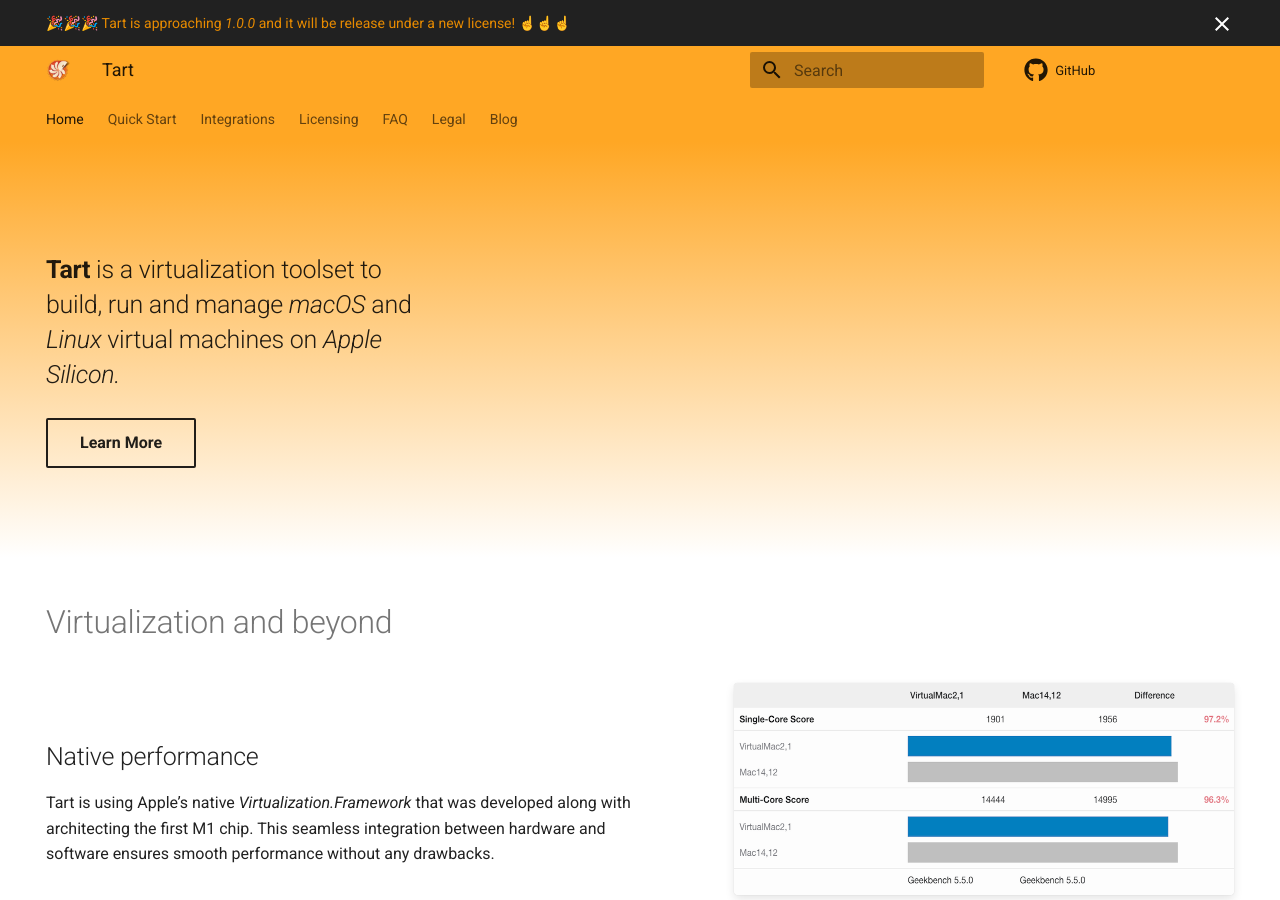
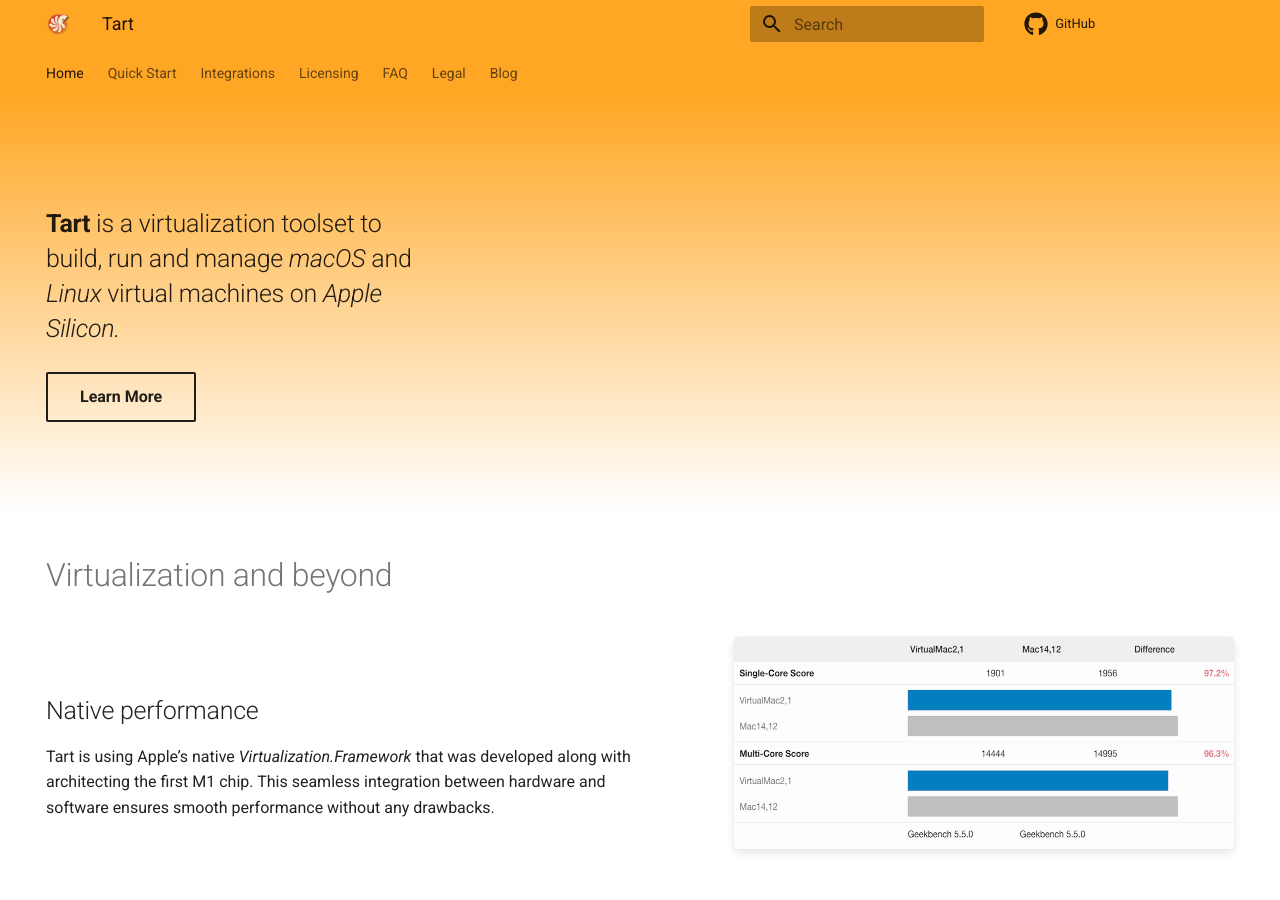
Before and after one commit to cirruslabs/tart, an MkDocs documentation site: the page built from docs/index.md, in a window 1280 px wide and 900 px high. Built offline with MkDocs 1.6.1 and Material for MkDocs 9.7.7, drawn with Linux system fonts in a browser that asks for light colours; a script that is not in the unit is left out; plug-ins that fetch from the network failed and are left out; comment, search, counter and statistics services are not loaded.

```diff
--- a/docs/theme/overrides/home.html
+++ b/docs/theme/overrides/home.html
@@ -1,10 +1,4 @@
 {% extends "base.html" %}
-
-{% block announce %}
-<a href="/blog/2023/02/11/changing-tart-license/">
-  🎉🎉🎉 Tart is approaching <i>1.0.0</i> and it will be release under a new license! ☝️☝️☝️
-</a>
-{% endblock %}
 
 <!-- Render landing page under tabs -->
 {% block tabs %} {{ super() }}
```
